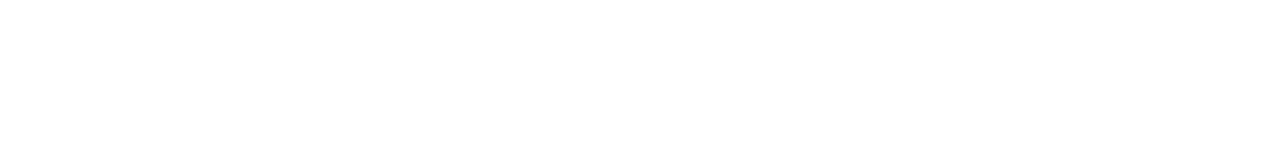
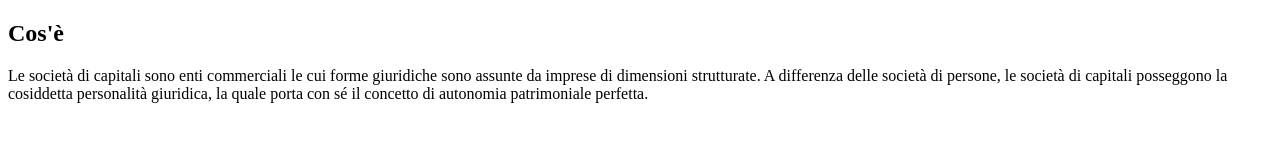
Before and after one commit to AlessioPaolazzi/RecuperoGit, a plain HTML site: page index.html in a window 1280 px wide. Drawn offline with Linux system fonts and the light colour scheme.

Commit message:
Feature 1

```diff
--- a/index.html
+++ b/index.html
@@ -7,6 +7,11 @@
     <title>Società di Capitali</title>
 </head>
 <body>
-
+    <h2>Cos'è</h2>
+    <p>Le società di capitali sono enti commerciali le cui forme giuridiche sono
+        assunte da imprese di dimensioni strutturate. A differenza delle società di persone,
+        le società di capitali posseggono la cosiddetta personalità giuridica, la quale porta
+         con sé il concetto di autonomia patrimoniale perfetta.
+    </p>
 </body>
 </html>
```
